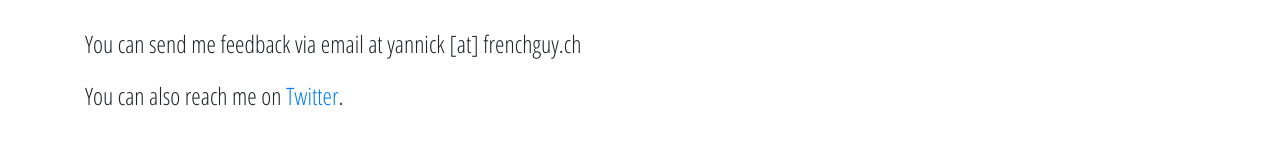
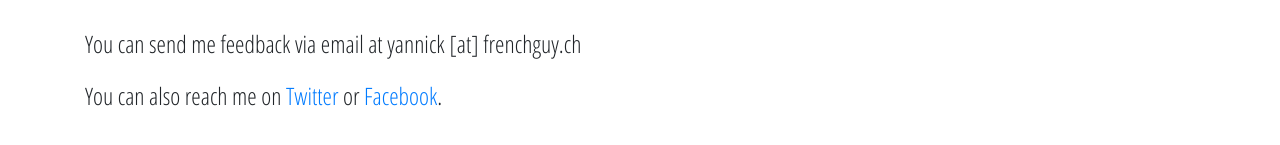
Before and after one commit to frenchguych/napodpomo2018, a Jekyll site: the page built from contact.md, in a window 1280 px wide. Shown: the part 252-397 px from the top of the page. Built offline with Jekyll 4.4.1, drawn with Linux system fonts in a browser that asks for light colours.

Commit message:
htaccess

```diff
--- a/_layouts/base.html
+++ b/_layouts/base.html
@@ -26,7 +26,7 @@
 				<div class="col">
 					<div class="top-menu">
 						<ul class="items float-right list-inline">
-							<li class="list-inline-item active"><a class="px-2 d-inline-block font-weight-bold" href="{{ site.url }}">Home</a></li>
+							<li class="list-inline-item active"><a class="px-2 d-inline-block font-weight-bold" href="{{ site.url }}/">Home</a></li>
 							<li class="list-inline-item"><a class="px-2 d-inline-block font-weight-bold" href="{{ site.url }}/episodes">Episodes</a></li>
 							<li class="list-inline-item"><a class="px-2 d-inline-block font-weight-bold" href="{{ site.url }}/about">About</a></li>
 							<li class="list-inline-item"><a class="px-2 d-inline-block font-weight-bold" href="{{ site.url }}/contact">Contact</a></li>
--- a/contact.md
+++ b/contact.md
@@ -5,4 +5,4 @@ permalink: /contact
 ---
 You can send me feedback via email at yannick [at] frenchguy.ch
 
-You can also reach me on [Twitter](https://twitter.com/frenchguych).
+You can also reach me on [Twitter](https://twitter.com/frenchguych) or [Facebook](https://facebook.com/frenchguych).
```
